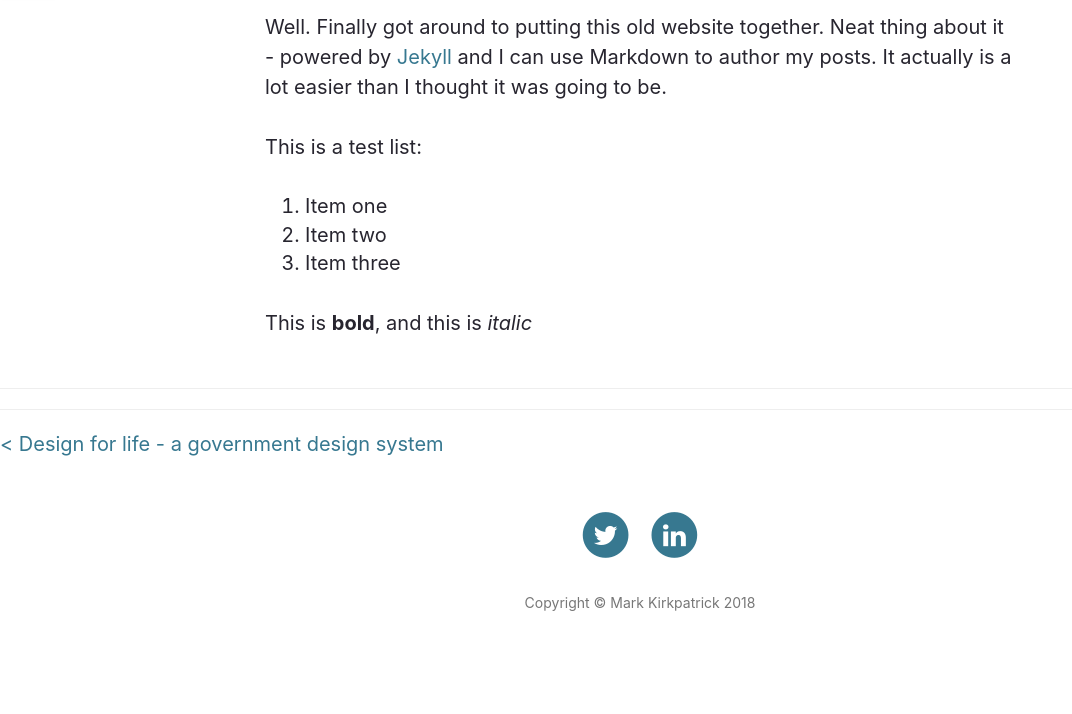
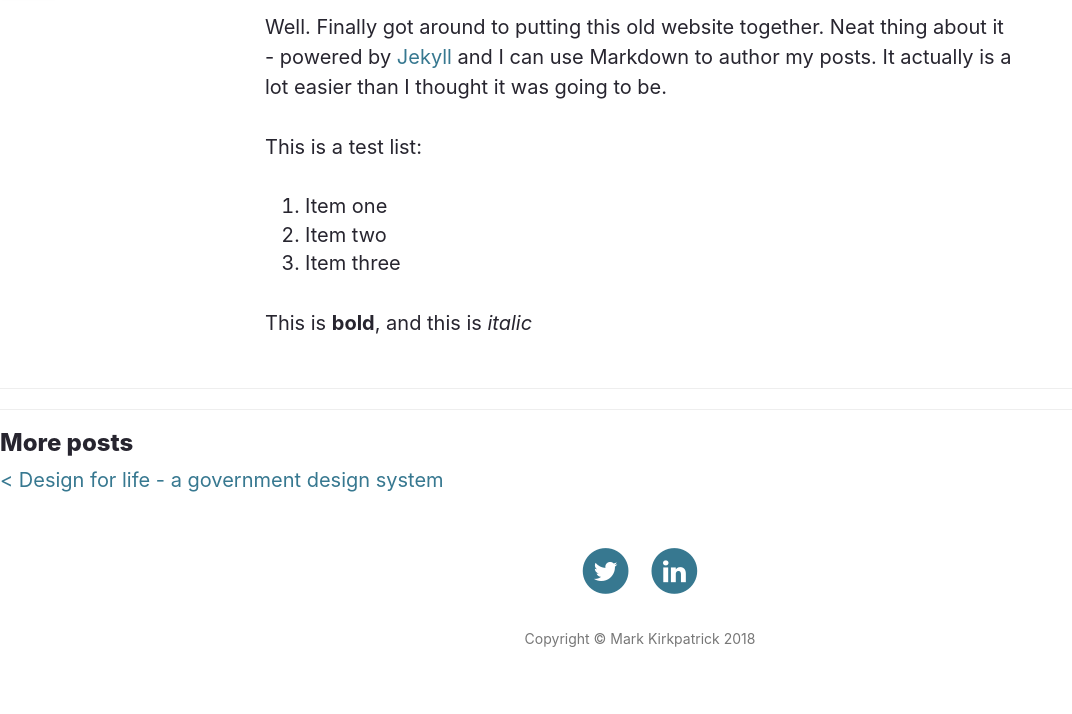
Before and after one commit to mkirkpat/mkirkpat.github.io, a Jekyll site: the page built from _posts/2018-05-30-firebreak.md, in a window 1280 px wide. Shown: the part 448-1162 px from the top of the page, without its empty margins (0-1072 px from the left). Built offline with Jekyll 4.4.1, drawn with Linux system fonts in a browser that asks for light colours; nearby versions of some CDN libraries; before the commit the page ends 1126 px from its top, so only the background shows below that.

Commit message:
Update post.html

```diff
--- a/_layouts/post.html
+++ b/_layouts/post.html
@@ -29,7 +29,7 @@ layout: default
     <hr>
     <hr>
 
-
+<h3>More posts</h3>
 <nav class="post-nav">
     <div class="post-nav__prev">
         {% if page.previous.url %}
```
